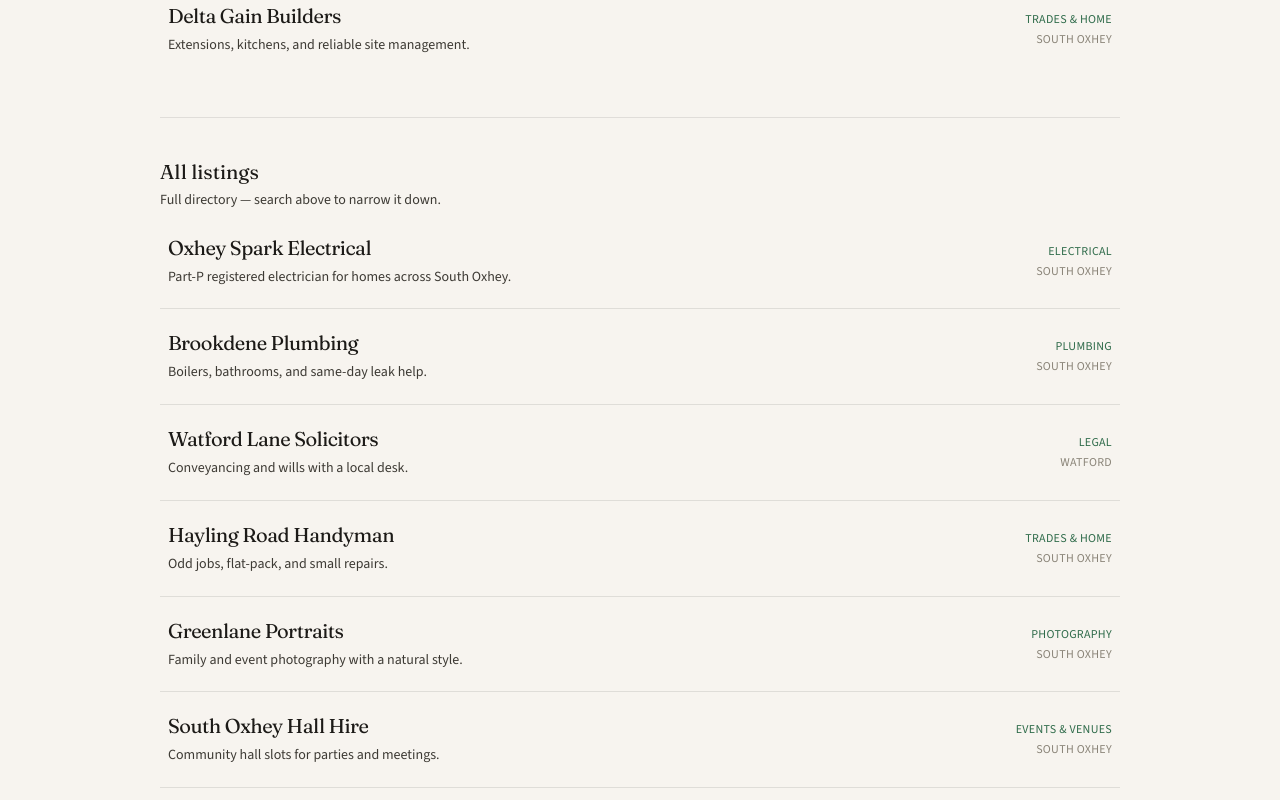
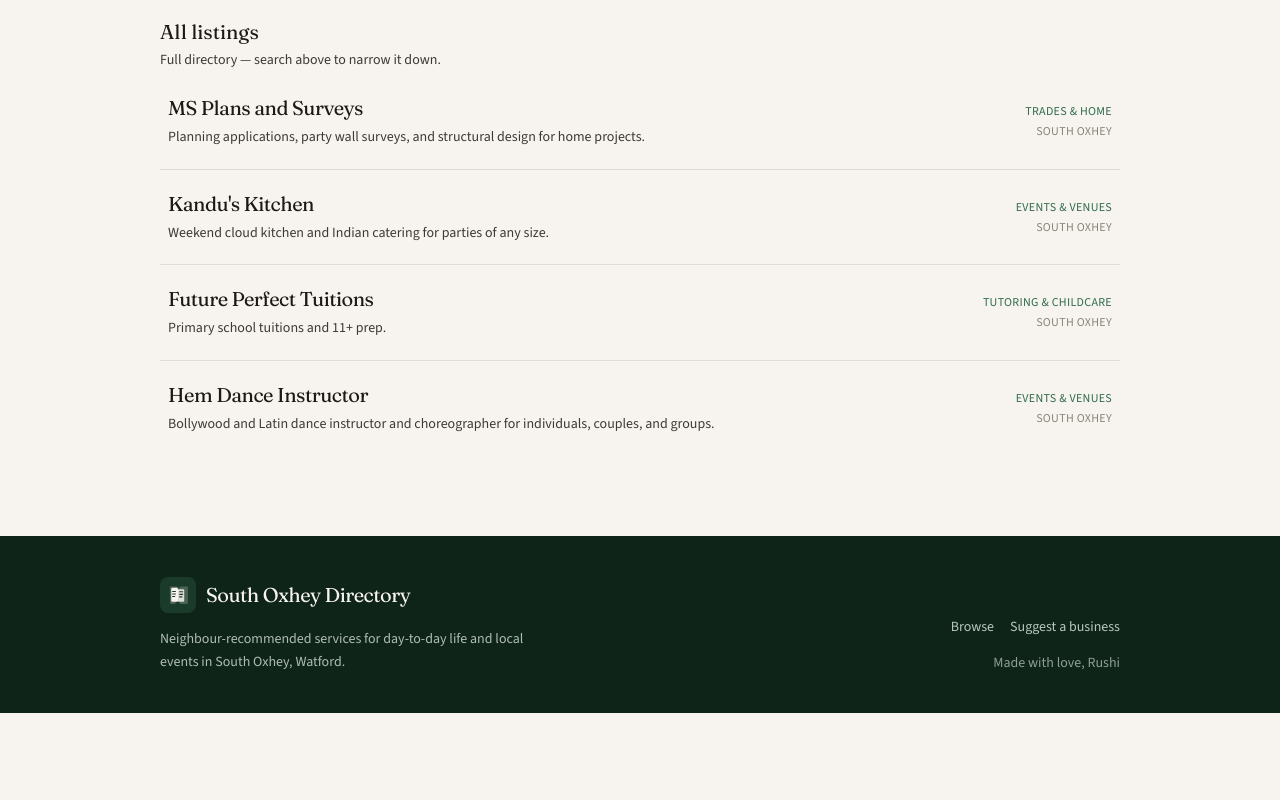
Before and after one commit to rushi308/so-directory, a Next.js app: page / in a window 1280 px wide. Shown: the part 1160-1960 px from the top of the page. After the commit the page ends 1873 px from the top, so only its background shows below. Built offline with nearby package versions, Linux system fonts and the light colour scheme.

Commit message:
Refactor category handling to use getCategoriesWithListings function, ensuring only categories with active listings are displayed. Updated HomePage and CategoryPage components accordingly. Modified listings data to include new entries and removed outdated ones.

```diff
--- a/src/app/categories/[slug]/page.tsx
+++ b/src/app/categories/[slug]/page.tsx
@@ -4,7 +4,7 @@ import { notFound } from "next/navigation";
 import { CategoryNav } from "@/components/CategoryNav";
 import { ListingList } from "@/components/ListingList";
 import {
-  getCategories,
+  getCategoriesWithListings,
   getCategoryBySlug,
   getListingsByCategory,
 } from "@/lib/directory";
@@ -14,7 +14,9 @@ type CategoryPageProps = {
 };
 
 export async function generateStaticParams() {
-  return getCategories().map((category) => ({ slug: category.slug }));
+  return getCategoriesWithListings().map((category) => ({
+    slug: category.slug,
+  }));
 }
 
 export async function generateMetadata({
@@ -32,10 +34,9 @@ export async function generateMetadata({
 export default async function CategoryPage({ params }: CategoryPageProps) {
   const { slug } = await params;
   const category = getCategoryBySlug(slug);
-  if (!category) notFound();
-
-  const categories = getCategories();
-  const listings = getListingsByCategory(category.id);
+  const categories = getCategoriesWithListings();
+  const listings = category ? getListingsByCategory(category.id) : [];
+  if (!category || listings.length === 0) notFound();
 
   return (
     <div className="mx-auto max-w-5xl px-5 py-12 sm:px-8 sm:py-16">
--- a/src/app/page.tsx
+++ b/src/app/page.tsx
@@ -7,14 +7,14 @@ import {
   HomeListingsFallback,
 } from "@/components/HomeListings";
 import { SearchBar } from "@/components/SearchBar";
-import { getCategories } from "@/lib/directory";
+import { getCategoriesWithListings } from "@/lib/directory";
 
 type HomeProps = {
   searchParams: Promise<{ q?: string }>;
 };
 
 export default function HomePage({ searchParams }: HomeProps) {
-  const categories = getCategories();
+  const categories = getCategoriesWithListings();
 
   return (
     <>
@@ -59,7 +59,7 @@ export default function HomePage({ searchParams }: HomeProps) {
               Browse by category
             </h2>
             <p className="mt-1 text-sm text-ink-soft">
-              From electricians to event cover — pick what you need.
+              Categories with local listings right now — pick what you need.
             </p>
           </div>
           <CategoryNav categories={categories} />
--- a/src/data/listings.ts
+++ b/src/data/listings.ts
@@ -3,219 +3,87 @@ import type { Listing } from "@/types/directory";
 export const listings: Listing[] = [
   {
     id: "lst-1",
-    slug: "oxhey-spark-electrical",
-    name: "Oxhey Spark Electrical",
-    categoryId: "cat-electrical",
-    shortDescription: "Part-P registered electrician for homes across South Oxhey.",
+    slug: "ms-plans-and-surveys",
+    name: "MS Plans and Surveys",
+    categoryId: "cat-trades",
+    shortDescription:
+      "Planning applications, party wall surveys, and structural design for home projects.",
     description:
-      "Friendly local electrician covering South Oxhey and nearby Watford. Consumer units, outdoor lighting, EV charger prep, and landlord safety certificates. Usually can suggest a slot within a few days.",
+      "Local planning and surveying support for extensions, internal changes, loft conversions, party wall matters, and structural design. Based on Greenfield Avenue, covering South Oxhey and wider Watford (WD19).",
     area: "South Oxhey",
-    phone: "01923 550101",
-    whatsapp: "447700900101",
-    email: "hello@oxheysparkelectrical.example",
-    tags: ["rewires", "certificates", "lighting"],
+    phone: "07702 066140",
+    whatsapp: "447702066140",
+    email: "msplansandsurveys@gmail.com",
+    website: "https://www.msplansandsurveys.co.uk",
+    tags: [
+      "planning applications",
+      "party wall",
+      "structural design",
+      "extensions",
+      "loft conversions",
+    ],
     featured: true,
   },
   {
     id: "lst-2",
-    slug: "brookdene-plumbing",
-    name: "Brookdene Plumbing",
-    categoryId: "cat-plumbing",
-    shortDescription: "Boilers, bathrooms, and same-day leak help.",
+    slug: "kandus-kitchen",
+    name: "Kandu's Kitchen",
+    categoryId: "cat-events",
+    shortDescription:
+      "Weekend cloud kitchen and Indian catering for parties of any size.",
     description:
-      "Family-run plumbing service based near Brookdene Avenue. Gas Safe for boilers and heating, plus bathroom refits and blocked drains. Clear call-out pricing before work starts.",
+      "Home cloud kitchen run on weekends. Exceptional caterers for any size party, serving delicious Indian food with Hyderabadi and South Indian specialities. Council registered with a 5-star FSA food hygiene rating. Based on Prestwick Road, South Oxhey.",
     area: "South Oxhey",
-    phone: "01923 550202",
-    whatsapp: "447700900202",
-    tags: ["boiler", "emergency", "bathrooms"],
+    phone: "07712 895237",
+    whatsapp: "447712895237",
+    email: "rajukandukuri@yahoo.com",
+    tags: [
+      "catering",
+      "Indian food",
+      "Hyderabadi",
+      "South Indian",
+      "weekend kitchen",
+      "parties",
+    ],
     featured: true,
   },
   {
     id: "lst-3",
-    slug: "watford-lane-solicitors",
-    name: "Watford Lane Solicitors",
-    categoryId: "cat-legal",
-    shortDescription: "Conveyancing and wills with a local desk.",
+    slug: "future-perfect-tuitions",
+    name: "Future Perfect Tuitions",
+    categoryId: "cat-tutoring",
+    shortDescription: "Primary school tuitions and 11+ prep.",
     description:
-      "Approachable solicitors helping South Oxhey residents with buying/selling, leases, and simple wills. Fixed-fee options on many conveyancing matters and clear email updates throughout.",
-    area: "Watford",
-    phone: "01923 550303",
-    email: "enquiries@watfordlanesolicitors.example",
-    website: "https://example.com/watford-lane",
-    tags: ["conveyancing", "wills", "property"],
+      "Primary school tuitions and 11 plus preparation with Future Perfect. Based on Penrose Avenue, serving families in South Oxhey and nearby Watford.",
+    area: "South Oxhey",
+    phone: "07583 391800",
+    whatsapp: "447583391800",
+    email: "sej@futureperfect.education",
+    website: "https://futureperfect.education",
+    tags: ["primary", "11 plus", "tuition", "childcare"],
     featured: true,
   },
   {
     id: "lst-4",
-    slug: "hayling-road-handyman",
-    name: "Hayling Road Handyman",
-    categoryId: "cat-trades",
-    shortDescription: "Odd jobs, flat-pack, and small repairs.",
+    slug: "hem-dance-instructor",
+    name: "Hem Dance Instructor",
+    categoryId: "cat-events",
+    shortDescription:
+      "Bollywood and Latin dance instructor and choreographer for individuals, couples, and groups.",
     description:
-      "Reliable handyman for shelves, doors, fencing touch-ups, and the jobs that never quite make a full trades quote. Ideal for South Oxhey homeowners who need someone careful and local.",
+      "Available to train individuals, couples, and groups for special occasions or simply for the love of dance. 15+ years of experience in Bollywood and Latin styles, specialised in Salsa. Based on Highfield, South Oxhey (WD19).",
     area: "South Oxhey",
-    phone: "01923 550404",
-    whatsapp: "447700900404",
-    tags: ["repairs", "assembly", "fencing"],
-  },
-  {
-    id: "lst-5",
-    slug: "greenlane-portraits",
-    name: "Greenlane Portraits",
-    categoryId: "cat-photography",
-    shortDescription: "Family and event photography with a natural style.",
-    description:
-      "Photographers covering birthdays, school milestones, and small weddings around South Oxhey and Oxhey Woods. Soft natural light, quick turnaround galleries, and packages for community events.",
-    area: "South Oxhey",
-    phone: "01923 550505",
-    email: "book@greenlaneportraits.example",
-    website: "https://example.com/greenlane",
-    tags: ["family", "events", "portraits"],
+    phone: "07958 356434",
+    whatsapp: "447958356434",
+    website:
+      "https://www.superprof.co.uk/salsa-mambo-cha-cha-cha-and-bachata-teacher-with-years-experience-reach-out-you-are-beginner-looking-start.html",
+    tags: [
+      "Bollywood",
+      "Latin",
+      "Salsa",
+      "choreography",
+      "dance teacher",
+    ],
     featured: true,
   },
-  {
-    id: "lst-6",
-    slug: "south-oxhey-hall-hire",
-    name: "South Oxhey Hall Hire",
-    categoryId: "cat-events",
-    shortDescription: "Community hall slots for parties and meetings.",
-    description:
-      "Simple venue hire for kids’ parties, fundraisers, and neighbourhood meetings. Kitchen access available on request. Neighbours often pair this with local catering and DJ recommendations from the directory.",
-    area: "South Oxhey",
-    phone: "01923 550606",
-    email: "hire@southoxheyhall.example",
-    tags: ["venue", "parties", "meetings"],
-  },
-  {
-    id: "lst-7",
-    slug: "maple-cross-catering",
-    name: "Maple Cross Catering",
-    categoryId: "cat-events",
-    shortDescription: "Buffets and street-food style menus for local events.",
-    description:
-      "Flexible catering for South Oxhey gatherings — birthday buffets, religious celebrations, and office bites. Vegetarian and allergen-aware options; delivery across Watford and Rickmansworth edge.",
-    area: "Watford",
-    phone: "01923 550707",
-    whatsapp: "447700900707",
-    tags: ["catering", "buffet", "events"],
-  },
-  {
-    id: "lst-8",
-    slug: "prestwick-road-cleaners",
-    name: "Prestwick Road Cleaners",
-    categoryId: "cat-cleaning",
-    shortDescription: "Weekly cleans and end-of-tenancy deep cleans.",
-    description:
-      "Trusted cleaning team covering South Oxhey flats and houses. Regular weekly slots, spring cleans, and inventory-ready end-of-tenancy packages with before/after photos on request.",
-    area: "South Oxhey",
-    phone: "01923 550808",
-    whatsapp: "447700900808",
-    tags: ["weekly", "tenancy", "deep-clean"],
-  },
-  {
-    id: "lst-9",
-    slug: "oxhey-woods-tutoring",
-    name: "Oxhey Woods Tutoring",
-    categoryId: "cat-tutoring",
-    shortDescription: "Primary and GCSE support in maths and English.",
-    description:
-      "Experienced tutors offering one-to-one and small group sessions near South Oxhey. Focus on confidence as much as grades; online or in-person options after school.",
-    area: "South Oxhey",
-    phone: "01923 550909",
-    email: "learn@oxheywoodstutoring.example",
-    tags: ["maths", "english", "gcse"],
-  },
-  {
-    id: "lst-10",
-    slug: "little-oaks-childminding",
-    name: "Little Oaks Childminding",
-    categoryId: "cat-tutoring",
-    shortDescription: "Ofsted-registered childminder with forest walks.",
-    description:
-      "Warm home-based childcare with spaces for under-fives. Regular walks toward Oxhey Woods, healthy snacks, and flexible school-run support for older siblings where available.",
-    area: "South Oxhey",
-    phone: "01923 551010",
-    email: "hello@littleoakschildminding.example",
-    tags: ["childminder", "under-5s", "ofsted"],
-  },
-  {
-    id: "lst-11",
-    slug: "ashridge-wellbeing",
-    name: "Ashridge Wellbeing",
-    categoryId: "cat-health",
-    shortDescription: "Massage and gentle mobility sessions locally.",
-    description:
-      "Quiet treatment room near South Oxhey for sports massage, desk-tension relief, and simple mobility sessions. Online booking and evening appointments most weekdays.",
-    area: "South Oxhey",
-    phone: "01923 551111",
-    website: "https://example.com/ashridge-wellbeing",
-    tags: ["massage", "mobility", "evening"],
-  },
-  {
-    id: "lst-12",
-    slug: "delta-gain-builders",
-    name: "Delta Gain Builders",
-    categoryId: "cat-trades",
-    shortDescription: "Extensions, kitchens, and reliable site management.",
-    description:
-      "Local builders experienced with South Oxhey estates — loft conversions, rear extensions, and kitchen renovations. Written quotes, project updates, and tidy sites.",
-    area: "South Oxhey",
-    phone: "01923 551212",
-    email: "quotes@deltagainbuilders.example",
-    tags: ["extensions", "kitchens", "lofts"],
-    featured: true,
-  },
-  {
-    id: "lst-13",
-    slug: "carpenders-park-dj",
-    name: "Carpenders Park DJ",
-    categoryId: "cat-events",
-    shortDescription: "Weddings, birthdays, and community nights.",
-    description:
-      "DJ and light setup for halls and garden parties around South Oxhey and Carpenders Park. Playlists tailored with you in advance; PA hire available.",
-    area: "Carpenders Park",
-    phone: "01923 551313",
-    whatsapp: "447700900313",
-    tags: ["dj", "weddings", "pa"],
-  },
-  {
-    id: "lst-14",
-    slug: "oxhey-drive-locksmith",
-    name: "Oxhey Drive Locksmith",
-    categoryId: "cat-other",
-    shortDescription: "24/7 lockouts, locks changed, UPVC expertise.",
-    description:
-      "Mobile locksmith covering South Oxhey with fast response for lockouts and damaged locks. Also fits security upgrades and smart locks without drama.",
-    area: "South Oxhey",
-    phone: "01923 551414",
-    whatsapp: "447700900414",
-    tags: ["locksmith", "emergency", "security"],
-  },
-  {
-    id: "lst-15",
-    slug: "riverside-family-law",
-    name: "Riverside Family Law",
-    categoryId: "cat-legal",
-    shortDescription: "Family matters with clear, calm advice.",
-    description:
-      "Solicitors helping with separation, arrangements for children, and related paperwork. Initial calls kept practical and jargon-light for South Oxhey and wider Watford clients.",
-    area: "Watford",
-    phone: "01923 551515",
-    email: "care@riversidefamilylaw.example",
-    website: "https://example.com/riverside-family",
-    tags: ["family", "advice", "arrangements"],
-  },
-  {
-    id: "lst-16",
-    slug: "woodhall-lens",
-    name: "Woodhall Lens",
-    categoryId: "cat-photography",
-    shortDescription: "Event coverage and property photos.",
-    description:
-      "Half-day and full-day event cover plus listing photos for local lettings. Discreet shooting style that suits community celebrations and small business shoots.",
-    area: "South Oxhey",
-    phone: "01923 551616",
-    email: "studio@woodhalllens.example",
-    tags: ["events", "property", "half-day"],
-  },
 ];
--- a/src/lib/directory.ts
+++ b/src/lib/directory.ts
@@ -16,6 +16,12 @@ function withCategory(listing: Listing): ListingWithCategory {
 
 export function getCategories(): Category[] {
   return categories;
+}
+
+/** Categories that currently have at least one listing. */
+export function getCategoriesWithListings(): Category[] {
+  const usedIds = new Set(listings.map((l) => l.categoryId));
+  return categories.filter((c) => usedIds.has(c.id));
 }
 
 export function getCategoryBySlug(slug: string): Category | undefined {
```
